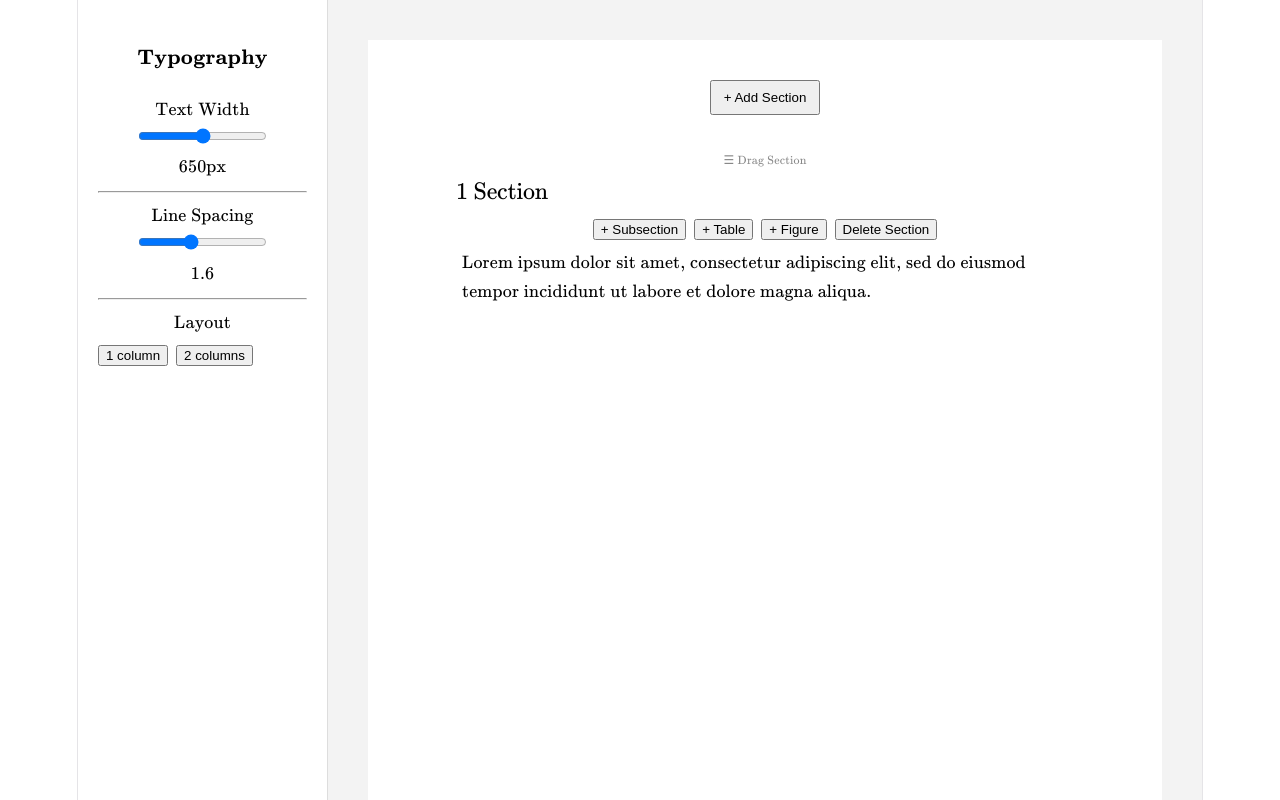
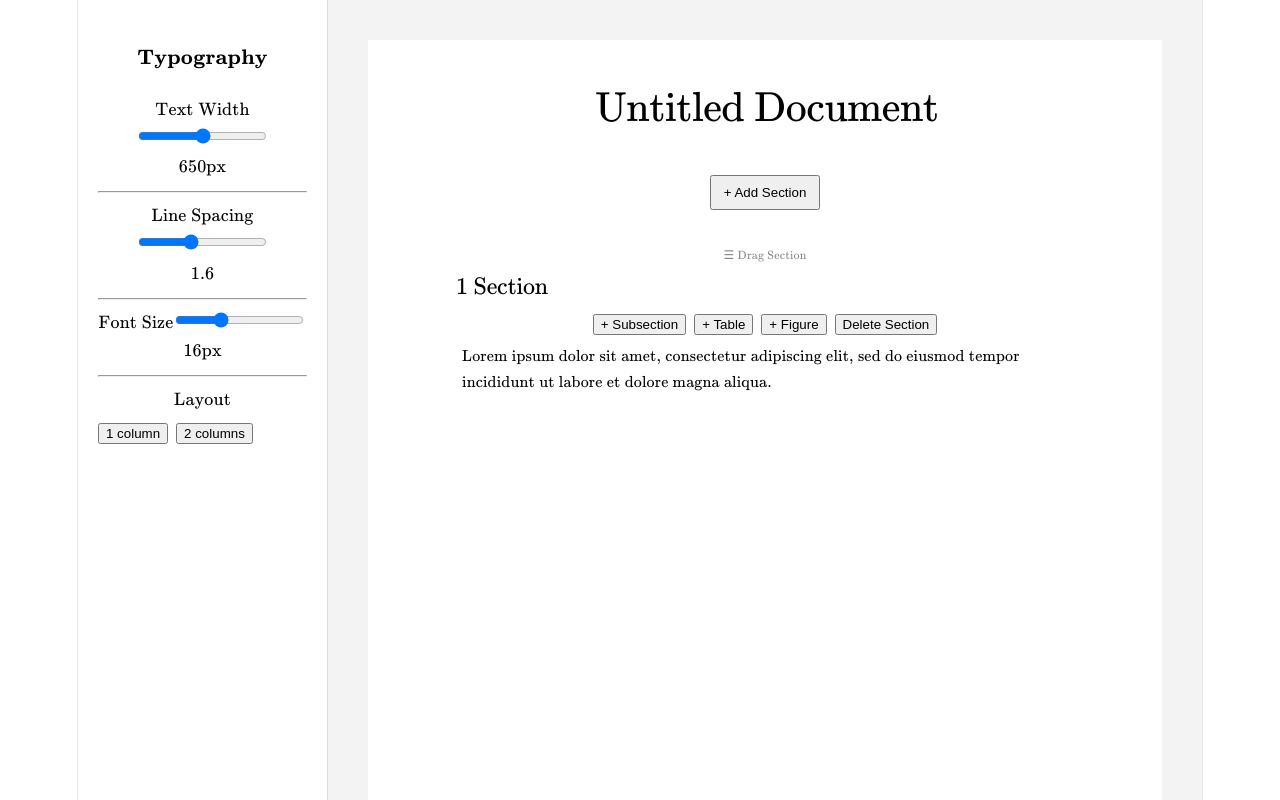
Before and after one commit to KevHamm/blox, a React (Vite) app in the folder frontend/: page / in a window 1280 px wide. Both pictures are taken after a click on the button "+ Add Section". Shown: the top 800 px of the page. Built offline with nearby package versions, Linux system fonts and the light colour scheme.

Commit message:
Document now has title

```diff
--- a/frontend/src/App.tsx
+++ b/frontend/src/App.tsx
@@ -15,6 +15,7 @@ import {
 export default function App() {
   const [doc, setDoc] = useState<DocumentNode>(sampleDocument);
   const [editingId, setEditingId] = useState<string | null>(null);
+  const [documentTitle, setDocumentTitle] = useState("Untitled Document");
 
   // -----------------------------
   // LAYOUT STATE
@@ -22,7 +23,8 @@ export default function App() {
   const [layout, setLayout] = useState({
     textWidth: 650,
     lineHeight: 1.6,
-    columns: 1
+    columns: 1,
+    fontSize: 16
   });
 
   // -----------------------------
@@ -33,6 +35,19 @@ export default function App() {
       activationConstraint: { distance: 5 }
     })
   );
+
+  // ----------------------------
+  // LOREM TEXT
+  // ----------------------------
+
+  const lorem =
+    "Lorem ipsum dolor sit amet, consectetur adipiscing elit, sed do eiusmod tempor incididunt ut labore et dolore magna aliqua.";
+
+  const lorem_full = "Lorem ipsum dolor sit amet, consectetur adipiscing elit, sed eiusmod tempor" +
+                     "incidunt ut labore et dolore magna aliqua. Ut enim ad minim veniam, quis nostrud exercitation" +
+                     "ullamco laboris nisi ut aliquid ex ea commodi consequat. Quisaute iure reprehenderit in" +
+                     "voluptate velit esse cillum dolore eu fugiat nulla pariatur. Excepteur sint obcaecat cupiditat" +
+                     "non proident, sunt in culpa qui officia deserunt mollit anim id est laborum."
 
   // -----------------------------
   // UPDATE TEXT
@@ -79,8 +94,6 @@ export default function App() {
   // INSERT SECTION
   // -----------------------------
   function insertNode(type: string) {
-    const lorem =
-      "Lorem ipsum dolor sit amet, consectetur adipiscing elit, sed do eiusmod tempor incididunt ut labore et dolore magna aliqua.";
 
     setDoc((prev) => {
       const newNode =
@@ -100,7 +113,7 @@ export default function App() {
           : {
               id: crypto.randomUUID(),
               type: "paragraph",
-              text: lorem
+              text: lorem_full
             };
 
       return {
@@ -122,8 +135,7 @@ export default function App() {
         {
           id: crypto.randomUUID(),
           type: "paragraph",
-          text:
-            "Lorem ipsum dolor sit amet, consectetur adipiscing elit."
+          text: lorem_full
         }
       ]
     };
@@ -504,6 +516,25 @@ export default function App() {
 
           <hr />
 
+          <label>Font Size</label>
+
+          <input
+            type="range"
+            min={10}
+            max={28}
+            step={1}
+            value={layout.fontSize}
+            onChange={(e) =>
+              setLayout({
+                ...layout,
+                fontSize: Number(e.target.value)
+              })
+            }
+          />
+          <div>{layout.fontSize}px</div>
+
+          <hr />
+
           <label>Layout</label>
 
           <div style={{ display: "flex", gap: 8, marginTop: 8 }}>
@@ -563,6 +594,32 @@ export default function App() {
                     layout.columns === 2 ? 40 : 0
                 }}
               >
+                <div
+                  style={{
+                    marginBottom: 40,
+                    textAlign: "center",
+                    columnSpan: "all"
+                  }}
+                >
+                  <input
+                    value={documentTitle}
+                    onChange={(e) => setDocumentTitle(e.target.value)}
+                    placeholder="Document Title"
+                    style={{
+                      fontSize: 42,
+                      fontWeight: 500,
+                      border: "none",
+                      outline: "none",
+                      textAlign: "center",
+                      width: "100%",
+                      background: "transparent",
+                      color: "var(--text)",
+                      fontFamily: "var(--heading)",
+                      letterSpacing: "-0.5px"
+                    }}
+                  />
+                </div>
+
                 <button
                   onClick={() => insertNode("section")}
                   style={{
@@ -589,6 +646,7 @@ export default function App() {
                   deleteTableRow={deleteTableRow}
                   addTableColumn={addTableColumn}
                   lineHeight={layout.lineHeight}
+                  fontSize={layout.fontSize}
                 />
               </div>
             </div>
--- a/frontend/src/renderer/DocumentRenderer.tsx
+++ b/frontend/src/renderer/DocumentRenderer.tsx
@@ -30,7 +30,7 @@ function SortableItem({ id, children }: any) {
 }
 
 // PARAGRAPH
-function Paragraph({ node, editingId, setEditingId, updateTextById, lineHeight}: any) {
+function Paragraph({ node, editingId, setEditingId, updateTextById, lineHeight, fontSize}: any) {
   const isEditing = editingId === node.id;
 
   return (
@@ -49,7 +49,8 @@ function Paragraph({ node, editingId, setEditingId, updateTextById, lineHeight}:
             border: "1px solid #ddd",
             outline: "none",
             textAlign: "left",
-            lineHeight: lineHeight ?? 1.6
+            lineHeight: lineHeight ?? 1.6,
+            fontSize: `${fontSize}px`
           }}
         />
       ) : (
@@ -60,7 +61,8 @@ function Paragraph({ node, editingId, setEditingId, updateTextById, lineHeight}:
             cursor: "pointer",
             textAlign: "left",
             width: "100%",
-            lineHeight: lineHeight ?? 1.6
+            lineHeight: lineHeight ?? 1.6,
+            fontSize: `${fontSize}px`
           }}
         >
           {node.text}
@@ -197,7 +199,8 @@ function Subsection({
   updateTextById,
   updateSectionTitle,
   deleteNodeById,
-  lineHeight
+  lineHeight,
+  fontSize
 }: any) {
   return (
     <div style={{ marginTop: 20, marginLeft: 20 }}>
@@ -252,6 +255,7 @@ function Subsection({
           setEditingId={setEditingId}
           updateTextById={updateTextById}
           lineHeight={lineHeight}
+          fontSize={fontSize}
         />
       ))}
     </div>
@@ -275,7 +279,8 @@ function SortableSection({
   addTableRow,
   deleteTableRow,
   addTableColumn,
-  lineHeight
+  lineHeight,
+  fontSize
 }: any) {
   const { attributes, listeners, setNodeRef, transform, transition } =
     useSortable({ id: node.id });
@@ -360,6 +365,7 @@ function SortableSection({
                 setEditingId={setEditingId}
                 updateTextById={updateTextById}
                 lineHeight={lineHeight}
+                fontSize={fontSize}
               />
             )}
 
@@ -374,6 +380,7 @@ function SortableSection({
                 updateSectionTitle={updateSectionTitle}
                 deleteNodeById={deleteNodeById}
                 lineHeight={lineHeight}
+                fontSize={fontSize}
               />
             )}
 
@@ -431,6 +438,7 @@ export function DocumentRenderer(props: any) {
             deleteTableRow={props.deleteTableRow}
             addTableColumn={props.addTableColumn}
             lineHeight={props.lineHeight}
+            fontSize={props.fontSize}
           />
         ))}
       </SortableContext>
```
